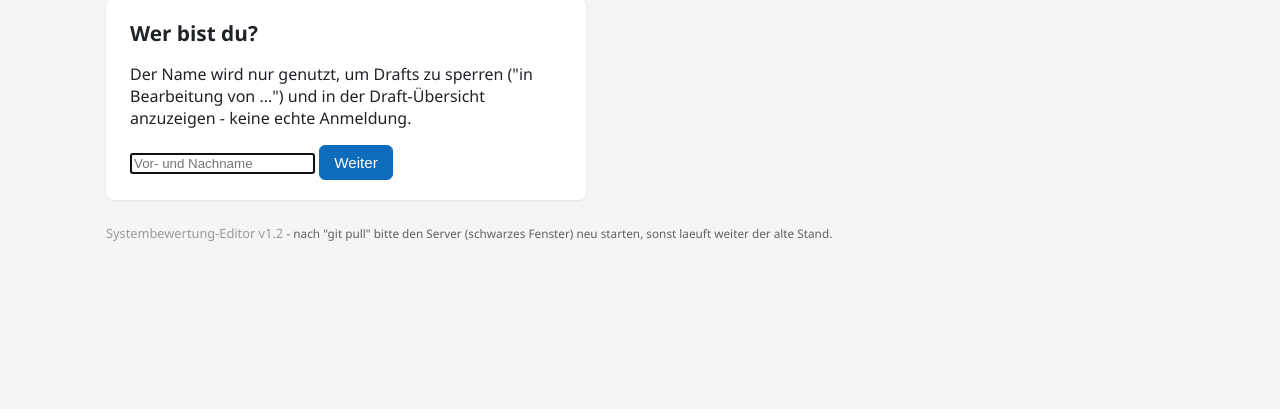
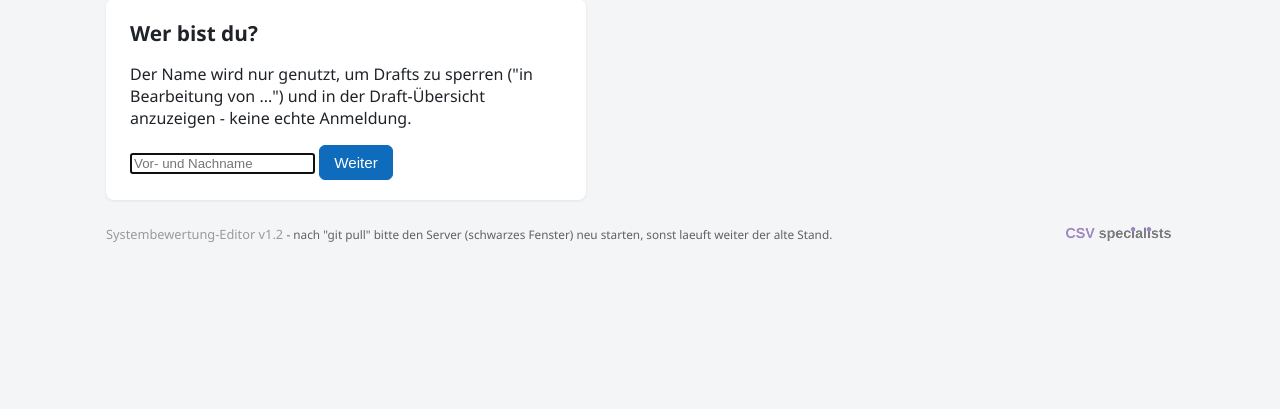
Before and after one commit to TLEU227/SysBew_Extraktor, a Flask app: page /name?weiter=/drafts in a window 1280 px wide. Shown: the part 73-482 px from the top of the page. Run offline with Flask 3, Linux system fonts and the light colour scheme.

Commit message:
Marken-Logo "CSV specialists" klein/dezent in die Fusszeile
- Neues Logo als PNG (webapp/static/logo.png), an die abgestimmte
  Wortmarke angelehnt: "CSV" in Lila, "specialists" in Schwarz, die
  beiden i-Punkte als vergroesserte lila Kreise.
- In der Fusszeile rechts eingebunden (klein, 20px hoch, reduzierte
  Deckkraft) - bewusst nicht in der blauen Kopfzeile, da dort der
  Kontrast zum Logo (schwarz/lila auf Weiss gedacht) nicht passt.

```diff
--- a/webapp/static/style.css
+++ b/webapp/static/style.css
@@ -135,7 +135,15 @@ legend {
 .aktionsleiste { display: flex; align-items: center; gap: 16px; margin-top: 12px; flex-wrap: wrap; }
 fieldset > .aktionsleiste { margin-top: 8px; justify-content: flex-end; }
 
-.fusszeile { max-width: 1100px; margin: 24px auto 16px; padding: 0 16px; color: #9a9a9a; font-size: .8em; }
+.fusszeile {
+  max-width: 1100px; margin: 24px auto 16px; padding: 0 16px;
+  color: #9a9a9a; font-size: .8em;
+  display: flex; justify-content: space-between; align-items: center; gap: 16px;
+}
+/* Logo dezent in der Ecke - klein und leicht transparent, damit es
+   nicht mit dem eigentlichen Editor-Branding (blaue Kopfzeile)
+   konkurriert. */
+.marken-logo { height: 20px; width: auto; opacity: .55; flex-shrink: 0; }
 
 .start-optionen {
   display: grid;
--- a/webapp/templates/base.html
+++ b/webapp/templates/base.html
@@ -31,8 +31,11 @@
   </main>
 
   <footer class="fusszeile">
-    Systembewertung-Editor v{{ app_version }}
-    <span class="hinweis">- nach "git pull" bitte den Server (schwarzes Fenster) neu starten, sonst laeuft weiter der alte Stand.</span>
+    <span>
+      Systembewertung-Editor v{{ app_version }}
+      <span class="hinweis">- nach "git pull" bitte den Server (schwarzes Fenster) neu starten, sonst laeuft weiter der alte Stand.</span>
+    </span>
+    <img class="marken-logo" src="{{ url_for('static', filename='logo.png') }}" alt="CSV specialists">
   </footer>
 </body>
 </html>
```
Also changed, not shown: webapp/static/logo.png (added).
